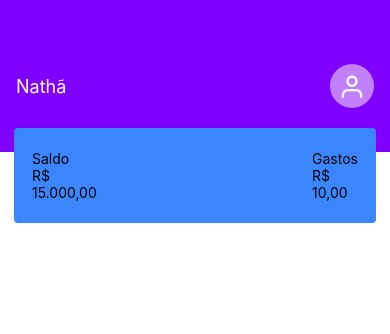
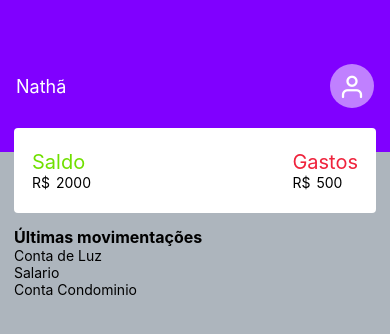
Before and after one commit to NWolff9/React_Native, a React Native app: screen / in a window 390 px wide. Shown: the top 334 px of the page. Built offline with nearby package versions, Linux system fonts and the light colour scheme.

Commit message:
create list

```diff
--- a/src/components/Balance/index.js
+++ b/src/components/Balance/index.js
@@ -1,24 +1,24 @@
 import React from 'react';
 import {View, Text, StyleSheet} from 'react-native';
 
-export default function Balance(){
+export default function Balance({saldo, gastos}){
     return(
         <View style={styles.container}>
             {/* Saldo */}
             <View style={styles.item}>
-                <Text style={styles.itemTitle}>Saldo</Text>
-                <View>
+                <Text style={styles.itemSaldo}>Saldo</Text>
+                <View style={styles.content}>
                     <Text style={styles.currencySymbol}>R$</Text>
-                    <Text style={styles.balance}>15.000,00</Text>
+                    <Text style={styles.balance}>{saldo}</Text>
                 </View>
             </View>
 
             {/* Gastos */}
             <View style={styles.item}>
-                <Text style={styles.itemTitle}>Gastos</Text>
-                <View>
+                <Text style={styles.itemGasto}>Gastos</Text>
+                <View style={styles.content}>
                     <Text style={styles.currencySymbol}>R$</Text>
-                    <Text style={styles.balance}>10,00</Text>
+                    <Text style={styles.balance}>{gastos}</Text>
                 </View>
             </View>
         </View>
@@ -27,7 +27,7 @@ export default function Balance(){
 
 const styles = StyleSheet.create({
     container:{
-        backgroundColor: "#3a86ff",
+        backgroundColor: "#fff",
         flexDirection: 'row',
         justifyContent: 'space-between',
         paddingStart: 18,
@@ -40,5 +40,25 @@ const styles = StyleSheet.create({
         paddingBottom: 22,
         // nada sobrepoe o container
         zIndex: 99
-    }
+    },
+
+    itemSaldo:{
+        fontSize: 20,
+        color:"#70e000"
+    },
+
+    itemGasto:{
+        fontSize: 20,
+        color:"#ef233c"
+    },
+
+    content:{
+        flexDirection:'row',
+        alignItems: 'center'
+    },
+    currencySymbol:{
+        color:"#000000",
+        marginRight:6
+    },
+
 })
--- a/src/pages/Home/index.js
+++ b/src/pages/Home/index.js
@@ -1,13 +1,56 @@
-import { StyleSheet, Text, View } from 'react-native';
+import { StyleSheet, Text, View, FlatList } from 'react-native';
 import Header from '../../components/Header';
 import Balance from '../../components/Balance';
+
+//Lista de movimentações na conta
+
+const list = [
+    {
+        id: 1,
+        label: 'Conta de Luz',
+        value: '150,00',
+        date: '17/09/2022',
+        type: 0 // gastos
+    },
+
+    {
+        id: 2,
+        label: 'Salario',
+        value: '590,90',
+        date: '18/09/2022',
+        type: 1 // entrada
+    },
+
+    {
+        id: 3,
+        label: 'Conta Condominio',
+        value: '190,90',
+        date: '20/09/2022',
+        type: 0
+    }
+
+]
 
 export default function Home() {
     return (
         <View style={styles.container}>
             <Header name = "Nathã"/>
-            <Balance/>
 
+            <Balance saldo ="2000" gastos ="500"/>
+
+            <Text style={styles.title}>Últimas movimentações</Text>
+
+            <FlatList
+                style={styles.list}
+                // nome da lista onde esta pegando os dados
+                data={list}
+                // garantir que cada item vai ter um id como string
+                keyExtrator={(item) => String(item.id)}
+                // nao ter a barra de rolagem
+                showsVerticalScrollIndicator={false}
+                // renderizar os itens como componentes
+                renderItem={({item}) => <Text>{item.label}</Text>}
+                />
         </View>
     );
 }
@@ -15,6 +58,20 @@ export default function Home() {
 const styles = StyleSheet.create({
     container: {
         flex: 1,
-        backgroundColor: '#fff',
+        backgroundColor: '#adb5bd',
     },
+
+    title: {
+        fontSize: 16,
+        fontWeight: 'bold',
+        marginLeft: 14,
+        marginRight: 14,
+        marginTop: 14,
+    },
+
+    list:{
+        marginStart: 14,
+        marginEnd: 14,
+
+    }
 });
```
